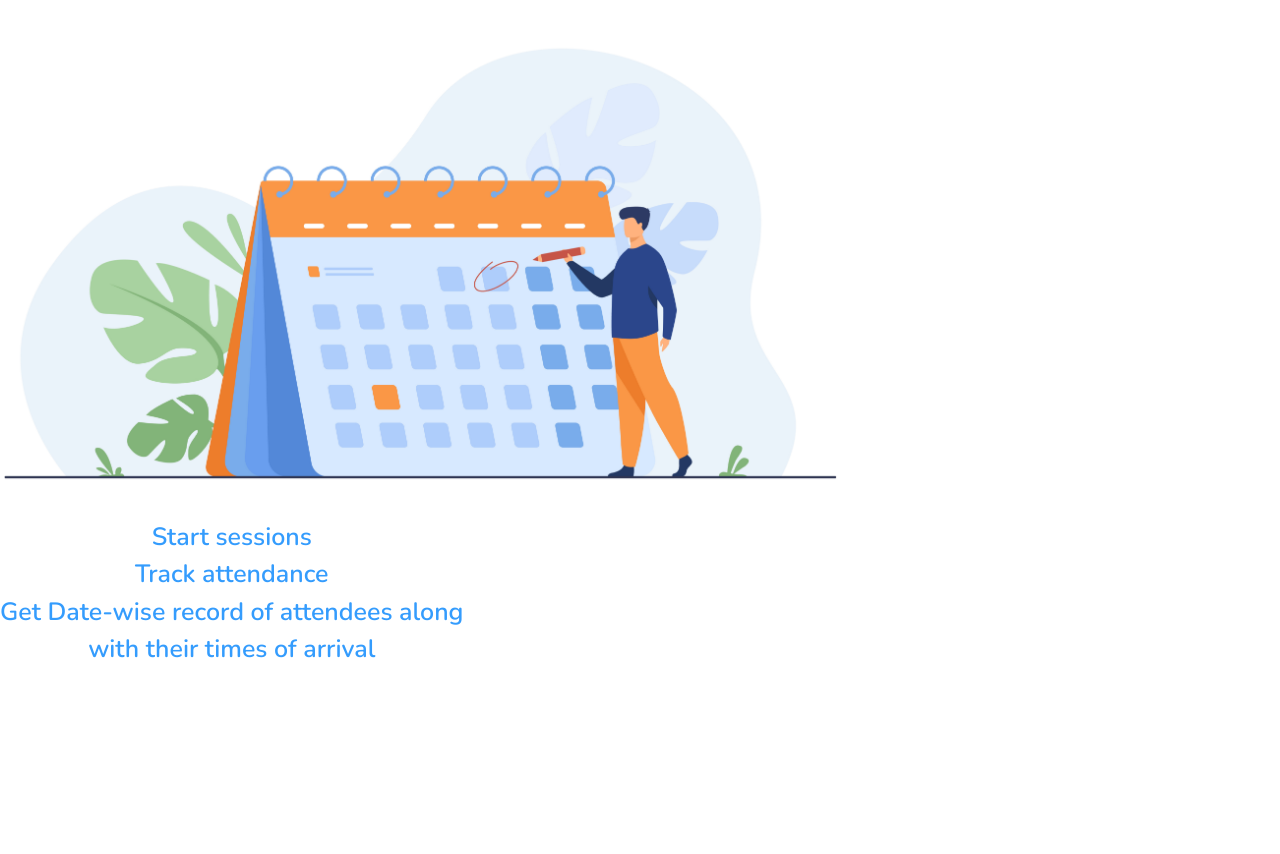
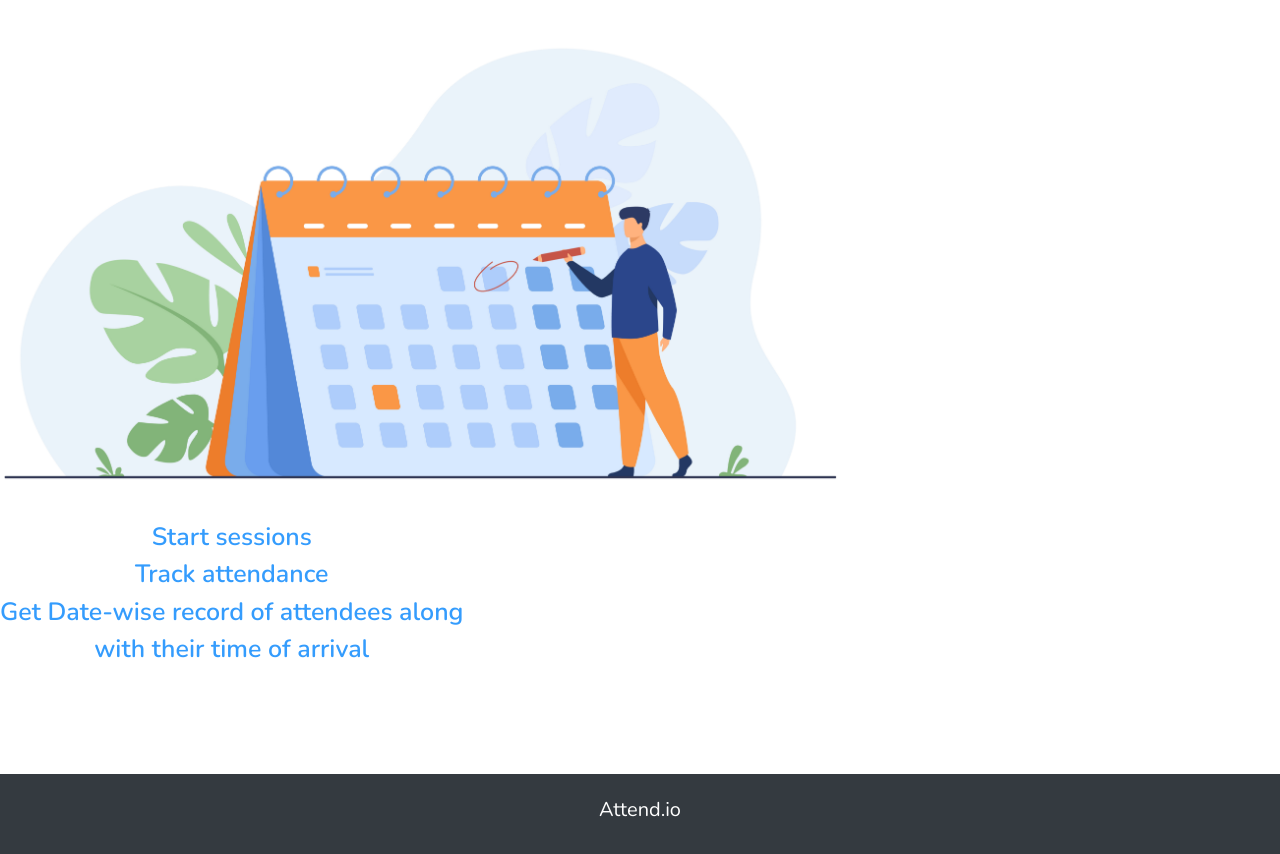
Before and after one commit to taashiis/Attend.io, a Django app: page / in a window 1280 px wide. Shown: the part 1345-2199 px from the top of the page. Before the commit the page ends 2003 px from the top, so only its background shows below. Run offline with Django 4.2, Linux system fonts and the light colour scheme; some libraries are stand-ins or nearby versions.

Commit message:
ui changes

```diff
--- a/engage/settings.py
+++ b/engage/settings.py
@@ -27,8 +27,7 @@ SECRET_KEY = 'django-insecure-u2oj_j-y5akeh4a7^i96fc$#)o2)#^k(9+bdhh2cqit79@t0l1
 DEBUG = True
 
 ALLOWED_HOSTS = [
-    '127.0.0.1',
-    'prolificity.herokuapp.com'
+    '127.0.0.1'
 ]
 
 
--- a/static/index.css
+++ b/static/index.css
@@ -75,6 +75,7 @@ body {
 #sidebar {
   height: 100vh;
   float: left;
+  /* text-align: center; */
   /* border: solid black 1px; */
 }
 #anilogo {
@@ -109,3 +110,14 @@ a:hover {
   padding-right: 20px;
   border-radius: 30px;
 }
+
+footer {
+  padding-top: 20px;
+}
+.whitetxt {
+  justify-content: center;
+  color: white;
+  margin: auto;
+  /* border: 1px solid white; */
+  width: 100%;
+}
--- a/templates/base.html
+++ b/templates/base.html
@@ -54,8 +54,7 @@
         <a class="btn btn-outline-danger" href="/logout">Logout</a>
       </nav>
     </div>
-    {% block body %}{% endblock body %}
-
+    {% block body %}{% endblock body %}<br />
     <script src="static/index.js"></script>
     <script
       src="https://code.jquery.com/jquery-3.2.1.slim.min.js"
--- a/templates/homepage.html
+++ b/templates/homepage.html
@@ -16,13 +16,13 @@
       <div id="buttonsesh">
       <button type="button" id="startbtn" class="btn btn-outline-primary">Start</button>
       </div>
+      <br>
     </form>
     </div>
     </div>
   </body>
   {%endblock body%} {%block script%}
   <script type="text/javascript">
-    //myform.onsubmit =
     document
       .getElementById("startbtn")
       .addEventListener("click", Starttime, false);
--- a/templates/index.html
+++ b/templates/index.html
@@ -92,10 +92,21 @@
       <div class="banner">
         Start sessions <br />
         Track attendance <br />
-        Get Date-wise record of attendees along <br />with their times of
-        arrival
+        Get Date-wise record of attendees along <br />with their time of arrival
       </div>
     </div>
+    <div class="jumbo">
+      <div class="banner"></div>
+      <div class="banner">
+        <br />
+        <br />
+      </div>
+    </div>
+    <footer id="sticky-footer" class="flex-shrink-0 py-4 bg-dark text-white-50">
+      <div class="container text-center whitetxt">
+        <h5>Attend.io</h5>
+      </div>
+    </footer>
     <script
       src="https://code.jquery.com/jquery-3.2.1.slim.min.js"
       integrity="sha384-KJ3o2DKtIkvYIK3UENzmM7KCkRr/rE9/Qpg6aAZGJwFDMVNA/GpGFF93hXpG5KkN"
--- a/templates/login.html
+++ b/templates/login.html
@@ -107,6 +107,11 @@
         />
       </div>
     </div>
+    <footer id="sticky-footer" class="flex-shrink-0 py-4 bg-dark text-white-50">
+      <div class="container text-center whitetxt">
+        <h5>Attend.io</h5>
+      </div>
+    </footer>
     {% comment %} <video autoplay="true" id="videoElement"></video> {%
     endcomment %} {%comment %}
     <div class="video-outer">
--- a/templates/sessionsaved.html
+++ b/templates/sessionsaved.html
@@ -5,7 +5,6 @@
     <div class="banner btndiv">Session Saved</div><br><br>
     <p class="btndiv"> <a href="/user" >start another session?</a> </p>
   </div>
-
 </body>
 {%endblock body%} {%block script%}
 <script type="text/javascript">
```
Also changed, not shown: home/camera.py (+5 -4 lines), requirements.txt (deleted, +0 -21 lines), templates/register.html (+38 -21 lines), templates/session.html (+5 -3 lines), db.sqlite3, media/8.jpg (added), static/images/waves.png, 3 other files.
